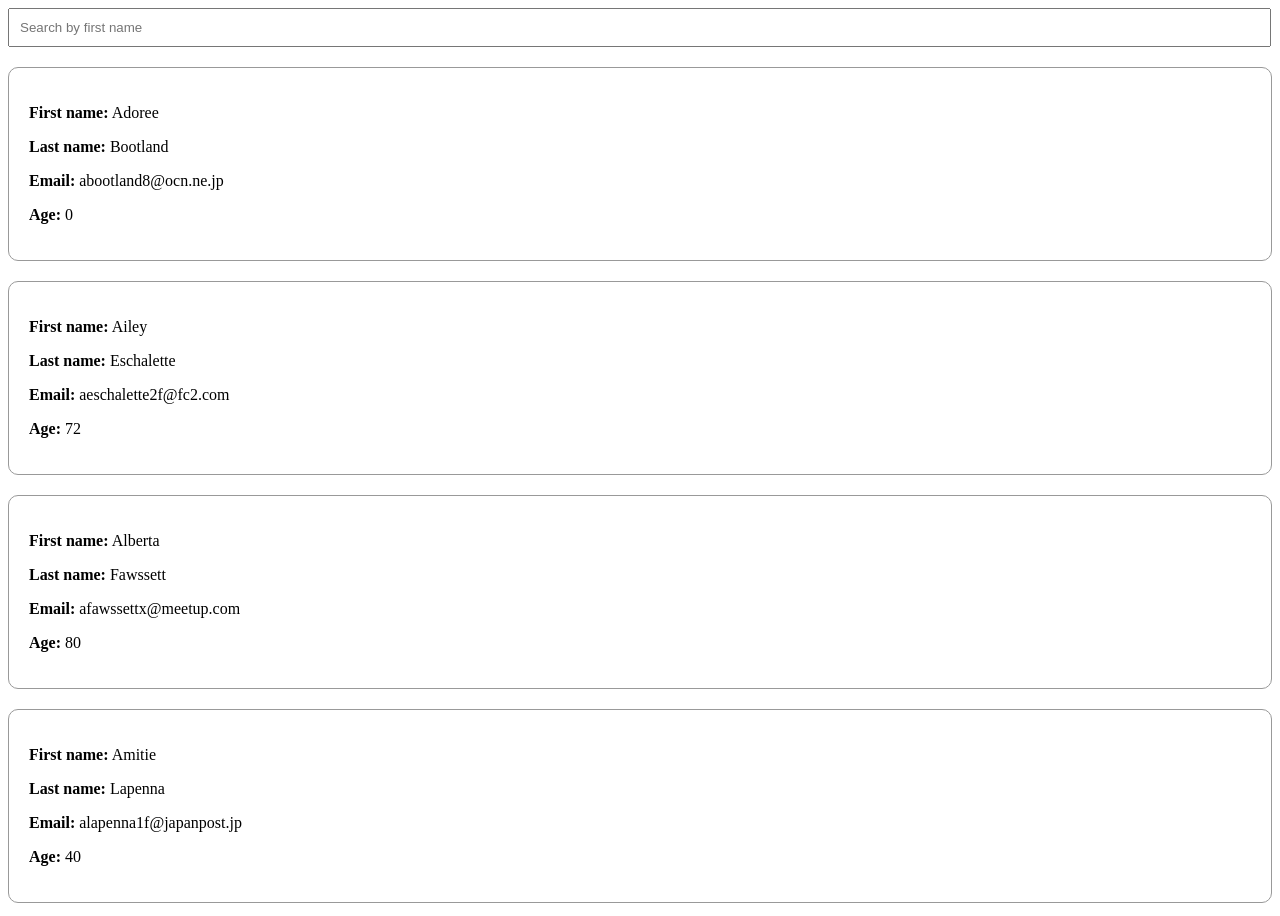
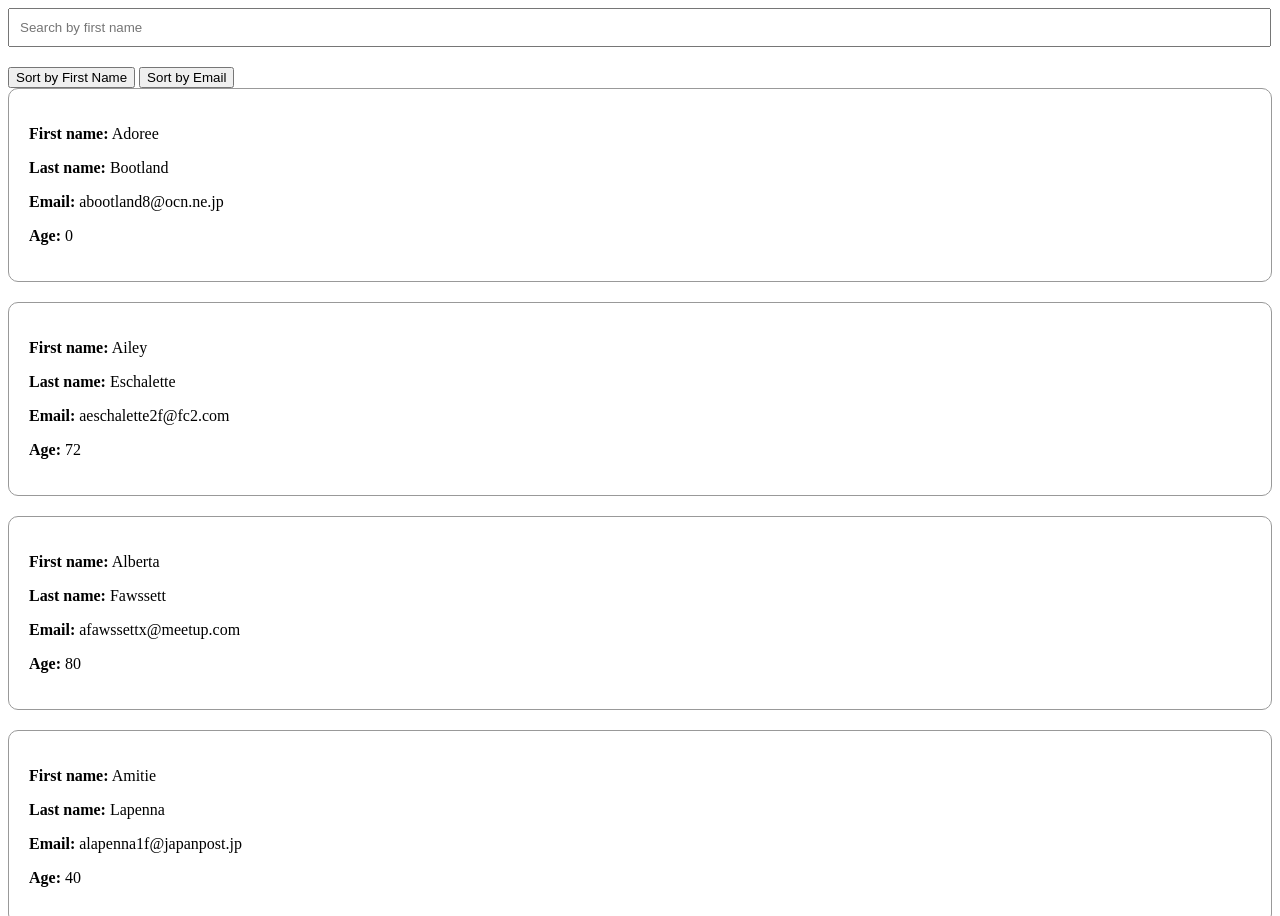
Before and after one commit to mjaow1233/gruppuppgift-javascript, a website: page index.html in a window 1280 px wide. Shown: the top 916 px of the page. Drawn offline with Linux system fonts and the light colour scheme.

Commit message:
Update index.html
En sorteringsknapp med knappar

```diff
--- a/index.html
+++ b/index.html
@@ -9,6 +9,11 @@
 
 <body>
   <input class="search-field" type="text" placeholder="Search by first name">
+  <!--  Nya sorteringsknappar -->
+  <div class="controls">
+  <button id="sort-firstname">Sort by First Name</button>
+  <button id="sort-email">Sort by Email</button>
+</div>
   <article class="people"></article>
   <!-- Add your script last in body -->
   <script type="module" src="main.js"></script>
```
